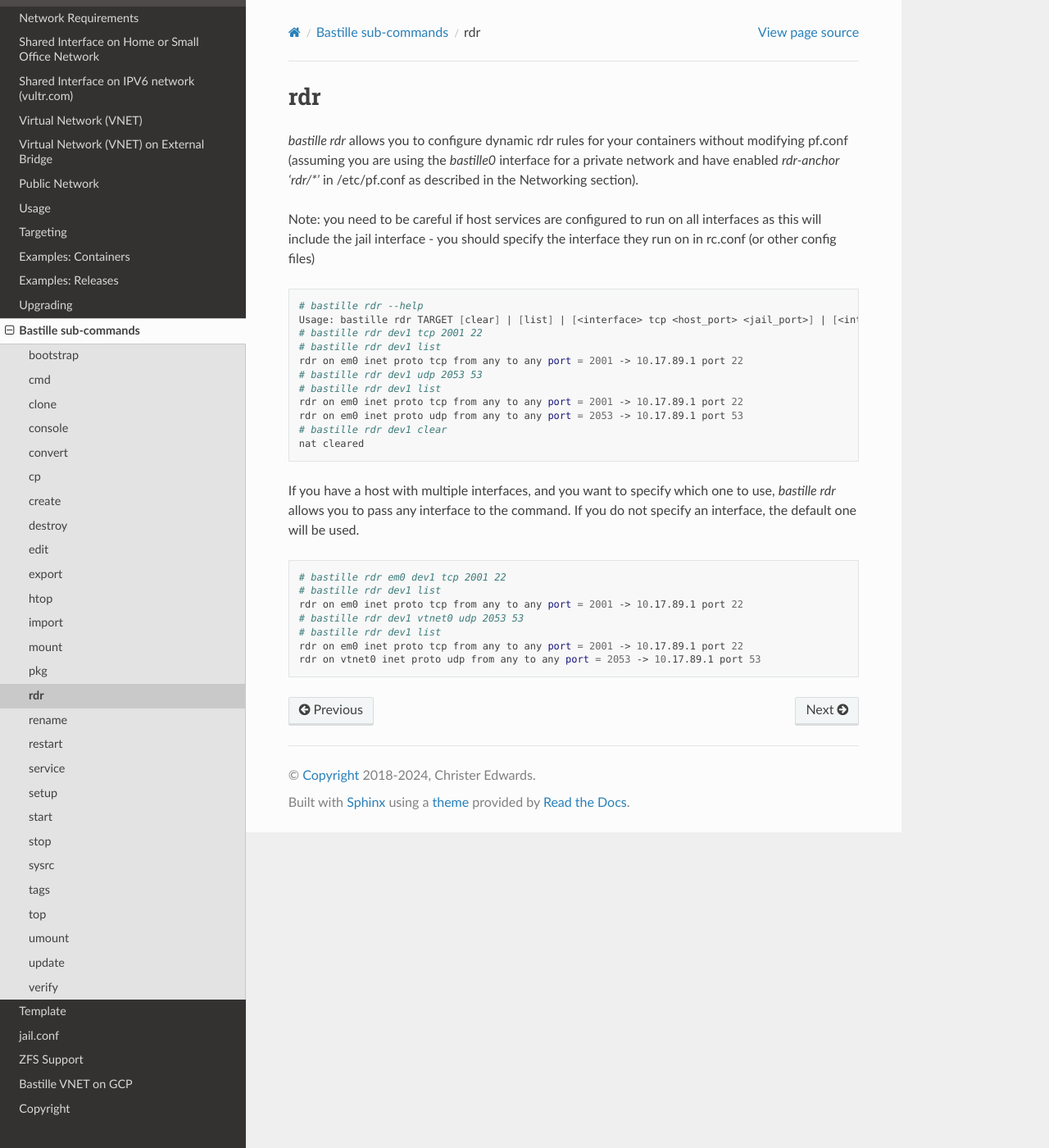
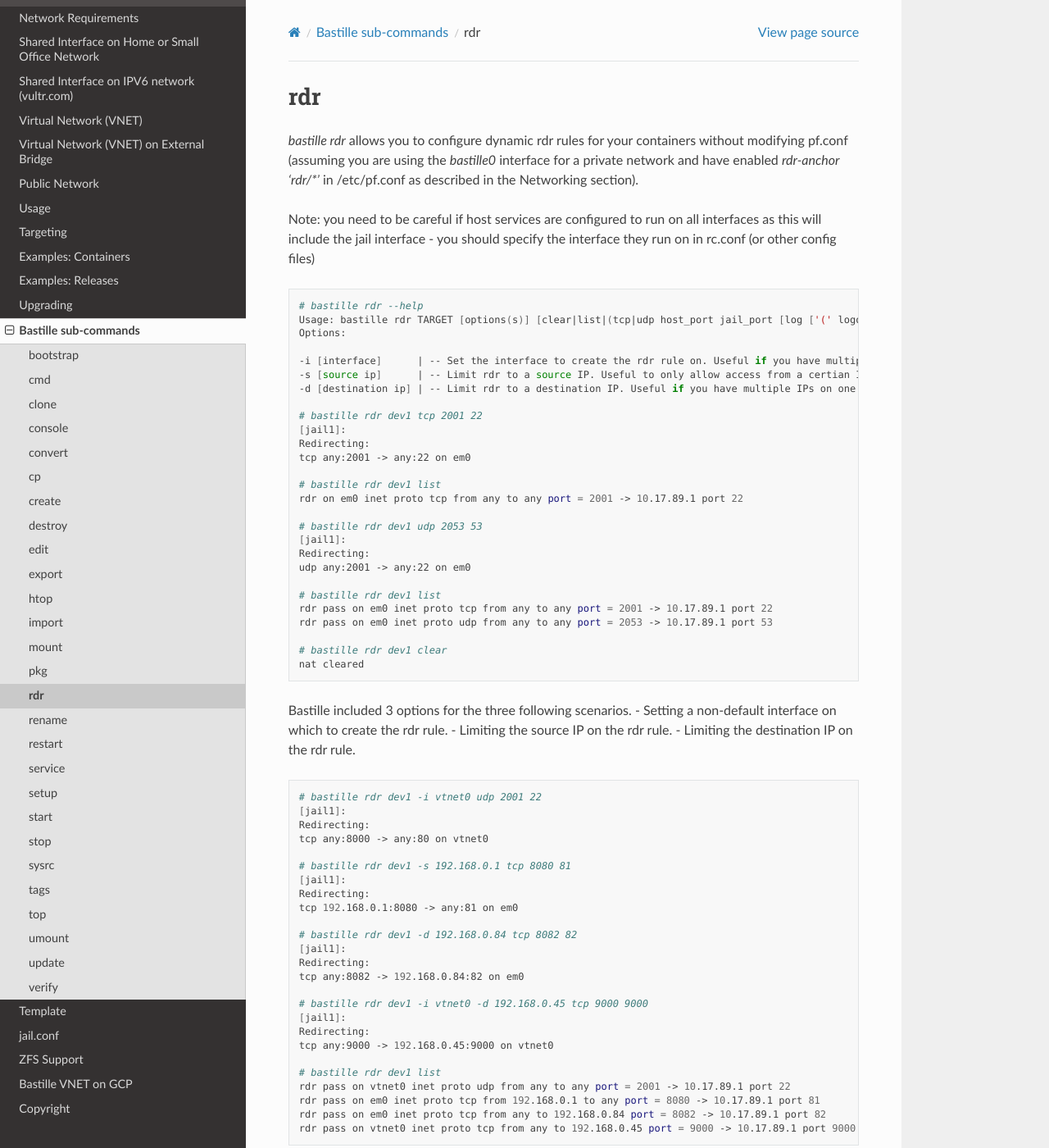
Before and after one commit to BastilleBSD/bastille, a Sphinx documentation site: the page built from docs/chapters/subcommands/rdr.rst, in a window 1280 px wide and 1400 px high. Shown: the whole window at 82% size. Built offline with Sphinx 7.4.7 and the Read the Docs theme 3.1.0, drawn with Linux system fonts in a browser that asks for light colours; pages that are not in the unit, such as notebooks, are missing from menus; some of the changed text lies outside the part shown.

Commit message:
document new changes to rdr

```diff
--- a/docs/chapters/subcommands/rdr.rst
+++ b/docs/chapters/subcommands/rdr.rst
@@ -14,27 +14,64 @@ specify the interface they run on in rc.conf (or other config files)
 .. code-block:: shell
 
     # bastille rdr --help
-    Usage: bastille rdr TARGET [clear] | [list] | [<interface> tcp <host_port> <jail_port>] | [<interface> udp <host_port> <jail_port>]
+    Usage: bastille rdr TARGET [options(s)] [clear|list|(tcp|udp host_port jail_port [log ['(' logopts ')'] ] )]
+    Options:
+
+    -i [interface]      | -- Set the interface to create the rdr rule on. Useful if you have multiple interfaces.
+    -s [source ip]      | -- Limit rdr to a source IP. Useful to only allow access from a certian IP or subnet.
+    -d [destination ip] | -- Limit rdr to a destination IP. Useful if you have multiple IPs on one interface.
+
     # bastille rdr dev1 tcp 2001 22
+    [jail1]:
+    Redirecting:
+    tcp any:2001 -> any:22 on em0
+
     # bastille rdr dev1 list
     rdr on em0 inet proto tcp from any to any port = 2001 -> 10.17.89.1 port 22
+
     # bastille rdr dev1 udp 2053 53
+    [jail1]:
+    Redirecting:
+    udp any:2001 -> any:22 on em0
+
     # bastille rdr dev1 list
-    rdr on em0 inet proto tcp from any to any port = 2001 -> 10.17.89.1 port 22
-    rdr on em0 inet proto udp from any to any port = 2053 -> 10.17.89.1 port 53
+    rdr pass on em0 inet proto tcp from any to any port = 2001 -> 10.17.89.1 port 22
+    rdr pass on em0 inet proto udp from any to any port = 2053 -> 10.17.89.1 port 53
+
     # bastille rdr dev1 clear
     nat cleared
 
-If you have a host with multiple interfaces, and you want to specify which
-one to use, `bastille rdr` allows you to pass any interface to the command.
-If you do not specify an interface, the default one will be used.
+Bastille included 3 options for the three following scenarios.
+- Setting a non-default interface on which to create the rdr rule.
+- Limiting the source IP on the rdr rule.
+- Limiting the destination IP on the rdr rule.
 
 .. code-block:: shell
 
-    # bastille rdr em0 dev1 tcp 2001 22
+    # bastille rdr dev1 -i vtnet0 udp 2001 22
+    [jail1]:
+    Redirecting:
+    tcp any:8000 -> any:80 on vtnet0
+
+    # bastille rdr dev1 -s 192.168.0.1 tcp 8080 81
+    [jail1]:
+    Redirecting:
+    tcp 192.168.0.1:8080 -> any:81 on em0
+
+    # bastille rdr dev1 -d 192.168.0.84 tcp 8082 82
+    [jail1]:
+    Redirecting:
+    tcp any:8082 -> 192.168.0.84:82 on em0
+
+    # bastille rdr dev1 -i vtnet0 -d 192.168.0.45 tcp 9000 9000
+    [jail1]:
+    Redirecting:
+    tcp any:9000 -> 192.168.0.45:9000 on vtnet0
+
     # bastille rdr dev1 list
-    rdr on em0 inet proto tcp from any to any port = 2001 -> 10.17.89.1 port 22
-    # bastille rdr dev1 vtnet0 udp 2053 53
-    # bastille rdr dev1 list
-    rdr on em0 inet proto tcp from any to any port = 2001 -> 10.17.89.1 port 22
-    rdr on vtnet0 inet proto udp from any to any port = 2053 -> 10.17.89.1 port 53
+    rdr pass on vtnet0 inet proto udp from any to any port = 2001 -> 10.17.89.1 port 22
+    rdr pass on em0 inet proto tcp from 192.168.0.1 to any port = 8080 -> 10.17.89.1 port 81
+    rdr pass on em0 inet proto tcp from any to 192.168.0.84 port = 8082 -> 10.17.89.1 port 82
+    rdr pass on vtnet0 inet proto tcp from any to 192.168.0.45 port = 9000 -> 10.17.89.1 port 9000
+
+The options can be used together, as seen above.
```
